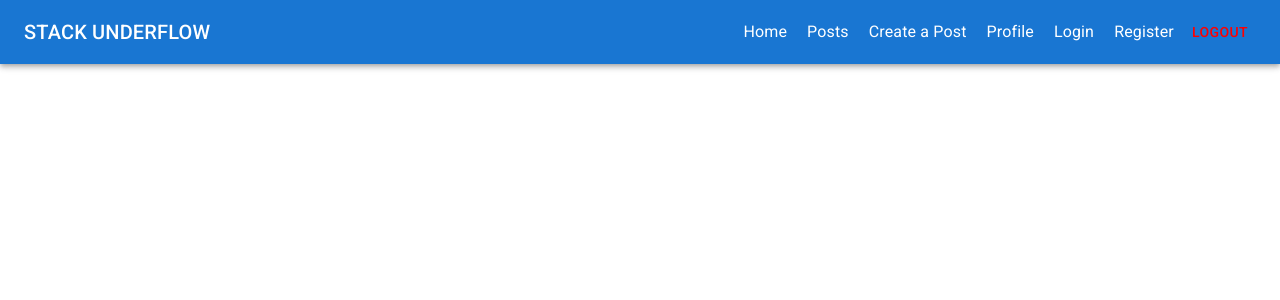
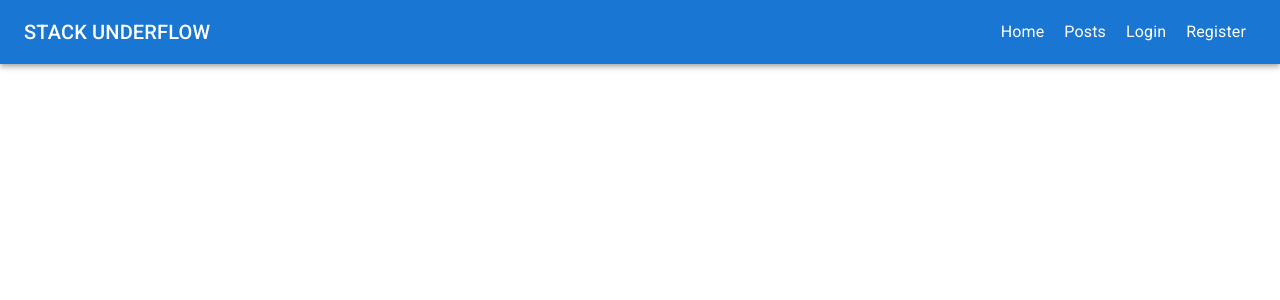
Before and after one commit to ViliRaunola/ProjectWebApp, a React (Create React App) app in the folder client/: page / in a window 1280 px wide. Shown: the top 300 px of the page. Built offline with nearby package versions, Linux system fonts and the light colour scheme.

Commit message:
Added protected routes

```diff
--- a/client/src/components/NavBar.js
+++ b/client/src/components/NavBar.js
@@ -25,6 +25,9 @@ const ResponsiveAppBar = () => {
 
     const [anchorElNav, setAnchorElNav] = React.useState(null);
 
+    //Based on this boolean some pages are hidden from the user. For example when user is not logged in there is no reason to show logout button.
+    var isLoggedIn = false;
+
     const handleOpenNavMenu = (event) => {
         setAnchorElNav(event.currentTarget);
     };
@@ -37,6 +40,11 @@ const ResponsiveAppBar = () => {
         sessionStorage.setItem('token', '');
         navigate(`/login`, { replace: true })
     };
+
+    //Checking if the user is logged in.
+    if(sessionStorage.getItem('token')){
+        isLoggedIn = true
+    }
 
 
     return (
@@ -100,45 +108,45 @@ const ResponsiveAppBar = () => {
                     style={{padding: '10px'}}>
                         Posts
                 </MenuItem>
-                <MenuItem
+                {isLoggedIn && <MenuItem
                     component={RouterLink}
                     to='/createpost'
                     color="inherit"
                     style={{padding: '10px'}}>
                         Create a Post
-                </MenuItem>
-                <MenuItem
+                </MenuItem>}
+                {isLoggedIn &&<MenuItem
                     component={RouterLink}
                     to='/profile'
                     color="inherit"
                     style={{padding: '10px'}}>
                         Profile
-                </MenuItem>
-                <MenuItem
+                </MenuItem>}
+                {!isLoggedIn &&<MenuItem
                     component={RouterLink}
                     to='/login'
                     color="inherit"
                     style={{padding: '10px'}}>
                         Login
-                </MenuItem>
-                <MenuItem
+                </MenuItem>}
+                {!isLoggedIn &&<MenuItem
                     component={RouterLink}
                     to='/register'
                     color="inherit"
                     style={{padding: '10px'}}>
                         Register
-                </MenuItem>
-                <Button
+                </MenuItem>}
+                {isLoggedIn && <Button
                     sx={{color:"red"}}
                     onClick={logOut}
                     >
                     Logout
-                </Button>
+                </Button>}
                 </Menu>
             </Box>
             {/* Creating links to pages. Are shown in the desktop mode due to md beign flex and xs none meaning on extra small screens this is hidden*/}
             <Box  sx={{ display: { xs: 'none', md: 'flex' } }}>
-                <MenuItem
+            <MenuItem
                     component={RouterLink}
                     to='/'
                     color="inherit"
@@ -152,40 +160,40 @@ const ResponsiveAppBar = () => {
                     style={{padding: '10px'}}>
                         Posts
                 </MenuItem>
-                <MenuItem
+                {isLoggedIn && <MenuItem
                     component={RouterLink}
                     to='/createpost'
                     color="inherit"
                     style={{padding: '10px'}}>
                         Create a Post
-                </MenuItem>
-                <MenuItem
+                </MenuItem>}
+                {isLoggedIn &&<MenuItem
                     component={RouterLink}
                     to='/profile'
                     color="inherit"
                     style={{padding: '10px'}}>
                         Profile
-                </MenuItem>
-                <MenuItem
+                </MenuItem>}
+                {!isLoggedIn &&<MenuItem
                     component={RouterLink}
                     to='/login'
                     color="inherit"
                     style={{padding: '10px'}}>
                         Login
-                </MenuItem>
-                <MenuItem
+                </MenuItem>}
+                {!isLoggedIn &&<MenuItem
                     component={RouterLink}
                     to='/register'
                     color="inherit"
                     style={{padding: '10px'}}>
                         Register
-                </MenuItem>
-                <Button
+                </MenuItem>}
+                {isLoggedIn && <Button
                     sx={{color:"red"}}
                     onClick={logOut}
                     >
                     Logout
-                </Button>
+                </Button>}
             </Box>
             </Toolbar>
         </Container>
```
